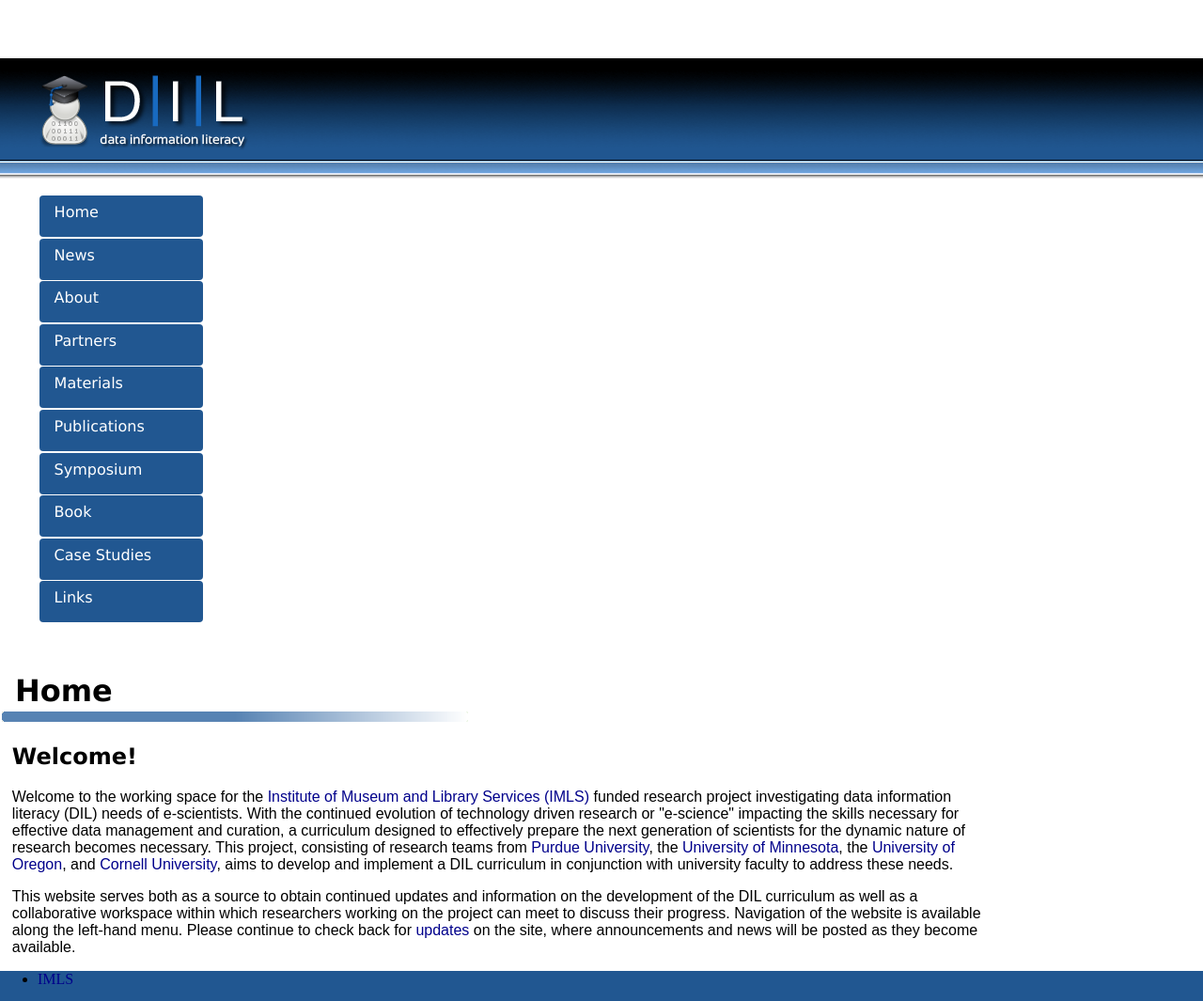
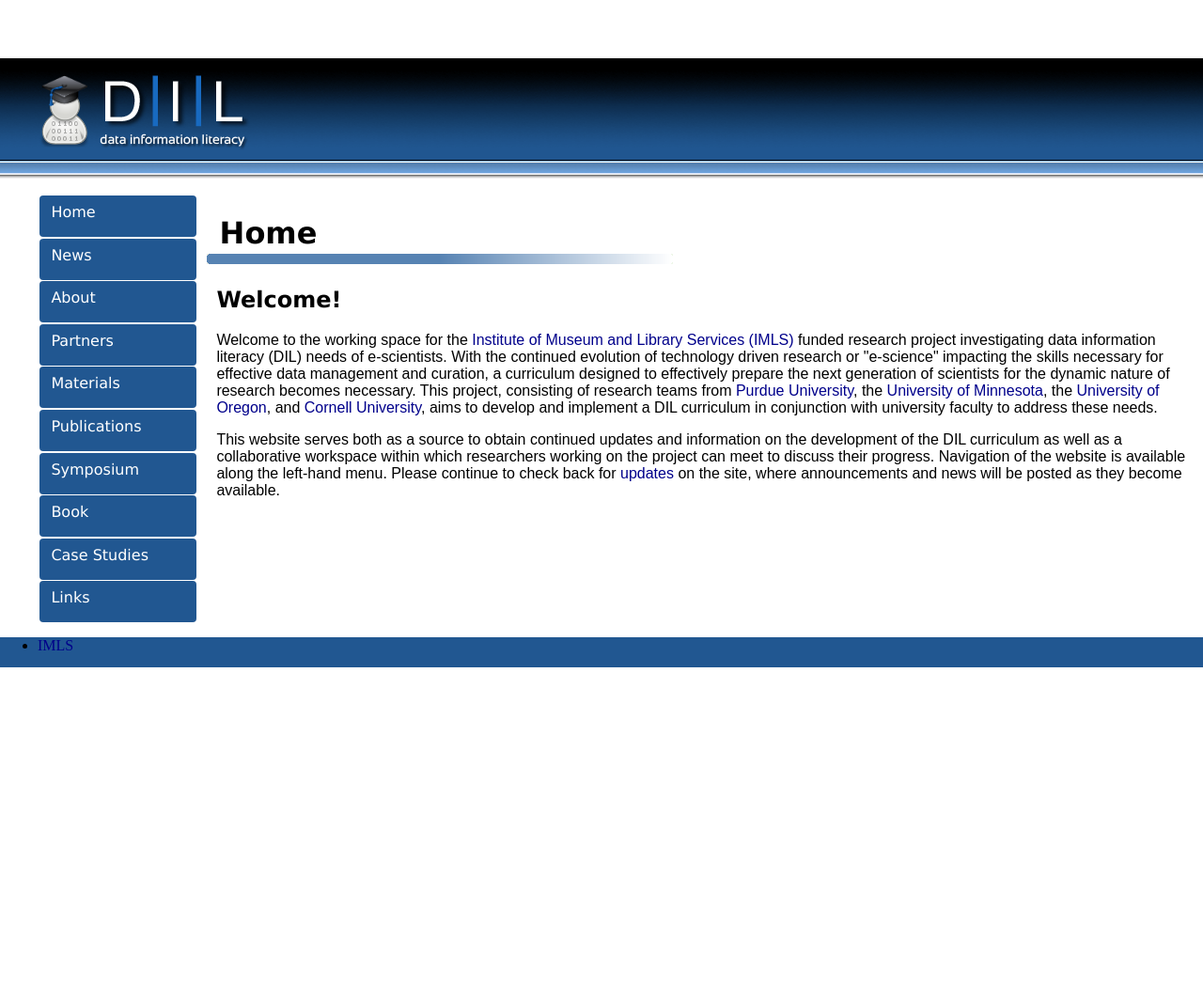
Before and after one commit to datainfolit/datainfolit, a Jekyll site: the page built from index.html, in a window 1280 px wide. Shown: the whole page at 94% size. Built offline with Jekyll 4.4.1, drawn with Linux system fonts in a browser that asks for light colours; after the commit the page ends 900 px from its top, so only the background shows below that.

Commit message:
Update main.css

```diff
--- a/css/main.css
+++ b/css/main.css
@@ -36,7 +36,6 @@
     float: left;
     height: 100%;
     width: 17%;
-    padding-right: 1vw;
 }
 nav ul {
     list-style: none;
@@ -58,8 +57,8 @@
 .button {
     background: #215791;
     color: #FFF;
-    padding-right: 1em;
-    padding-left: 1em;
+    padding-right: 1vw;
+    padding-left: 1vw;
     padding-top: 0.5em;
     padding-bottom: 0.5em;
     display: block;
```
